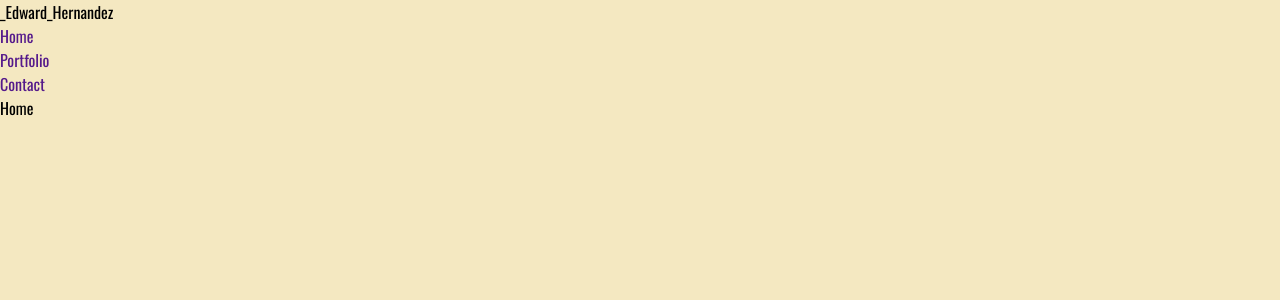
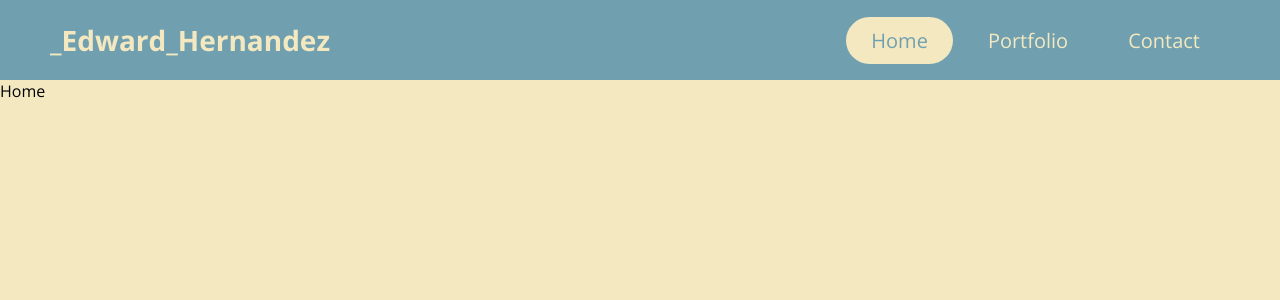
Before and after one commit to edwardhz/landing, a React app: page / in a window 1280 px wide. Shown: the top 300 px of the page. Built offline with nearby package versions, Linux system fonts and the light colour scheme.

Commit message:
some fixes

```diff
--- a/public/index.html
+++ b/public/index.html
@@ -7,7 +7,7 @@
     <link rel="stylesheet" href="https://fonts.googleapis.com/css2?family=Material+Symbols+Outlined:opsz,wght,FILL,GRAD@48,400,0,0" />
     <link rel="preconnect" href="https://fonts.googleapis.com">
     <link rel="preconnect" href="https://fonts.gstatic.com" crossorigin>
-    <link href="https://fonts.googleapis.com/css2?family=Oswald:wght@200;300;400&display=swap" rel="stylesheet">
+    <link href="https://fonts.googleapis.com/css2?family=Open+Sans:ital,wght@0,400;0,600;0,700;1,300&display=swap" rel="stylesheet">
     <title>Doc</title>
 </head>
 <body>
--- a/src/components/Header.jsx
+++ b/src/components/Header.jsx
@@ -1,15 +1,25 @@
-import React from 'react'
+import React,{useState} from 'react'
+
 
 const Header = () => {
+
+    const [show,setShow]=useState(false);
+
+    const handleToggle = ()=>{
+        setShow(!show);
+    }
+
   return (
+    <>
     <header>
-        <div className='logo'>_Edward_Hernandez</div>
-        <div className='hamburger'>
+
+        <div className='logo' >_Edward_Hernandez</div>
+            <div className='hamburger' onClick={handleToggle}>
             <div className='line'></div>
             <div className='line'></div>
             <div className='line'></div>
         </div>
-        <nav className='nav-bar'>
+        <nav className={show ? 'mobile' : 'nav-bar'}>
             <ul>
                 <li>
                     <a href="" className='active'>Home</a>
@@ -24,6 +34,8 @@ const Header = () => {
         </nav>
 
     </header>
+    </>
+
   )
 }
 
--- a/src/styles/style.css
+++ b/src/styles/style.css
@@ -4,8 +4,112 @@
     margin: 0;
     list-style: none;
     text-decoration: none;
+    font-family: 'Open Sans', sans-serif;
 }
 body{
     background: rgb(244, 232, 193);
-    font-family: 'Oswald', sans-serif;
 }
+header{
+    width: 100%;
+    height: 80px;
+    background: rgb(112, 160, 175);
+    display: flex;
+    align-items: center;
+    justify-content: space-between;
+    padding: 0 100px;
+}
+.logo{
+    font-size: 28px;
+    font-weight: bold;
+    color: rgb(244, 232, 193);
+}
+.hamburger{
+    display: none;
+}
+.nav-bar ul {
+    display: flex;
+}
+.nav-bar ul li a{
+    display: block;
+    color: rgb(244, 232, 193);
+    font-size: 20px;
+    padding: 10px 25px;
+    border-radius: 50px;
+    transition: 0.5s;
+    margin: 0 5px;
+}
+.nav-bar ul li a:hover{
+    color: rgb(112, 160, 175);
+    background: rgb(244, 232, 193);
+}
+.nav-bar ul li a.active{
+    color: rgb(112, 160, 175);
+    background: rgb(244, 232, 193);
+}
+
+
+
+.mobile ul {
+    display: flex;
+    flex-direction: column;
+    width: fit-content;
+    margin: 80px auto 0 auto;
+    text-align: center;
+    transition: 0.5s;
+}
+.mobile ul li a{
+    display: block;
+    color: rgb(244, 232, 193);
+    font-size: 20px;
+    padding: 10px 25px;
+    border-radius: 50px;
+    transition: 0.5s;
+    margin: 0 5px;
+    margin-bottom: 12px;
+}
+.mobile ul li a:hover{
+    color: rgb(112, 160, 175);
+    background: rgb(244, 232, 193);
+}
+.mobile ul li a.active{
+    color: rgb(112, 160, 175);
+    background: rgb(244, 232, 193);
+}
+.mobile{
+    height: 350;
+    position: absolute;
+    top: 80px;
+    left: 0;
+    right: 0;
+    width: 100vw;
+    background-color: rgb(112, 160, 175);;
+    transition: 0.3s;
+
+}
+
+@media only screen and (max-width: 1320px){
+    header{
+        padding: 0 50px;
+    }
+}
+@media only screen and (max-width: 1100px){
+    header{
+        padding: 0 30px;
+    }
+}
+@media only screen and (max-width: 900px){
+    .hamburger{
+        display: block;
+        cursor: pointer;
+    }
+    .hamburger .line{
+        width: 30px;
+        height: 3px;
+        background: rgb(244, 232, 193);
+        margin: 6px 0;
+    }
+    .nav-bar{
+        display: none;
+    }
+    /* Toggle, height, overflow */
+}
```
